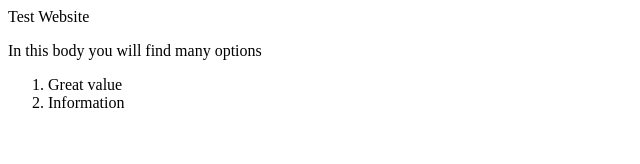
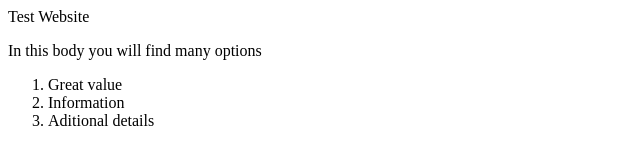
Before and after one commit to jerrgdr13/testpage2, a plain HTML site: page index.html in a window 1280 px wide. Shown: the whole page, without its empty margins (0-640 px from the left). Drawn offline with Linux system fonts and the light colour scheme.

Commit message:
Added new line

```diff
--- a/index.html
+++ b/index.html
@@ -6,5 +6,6 @@
 		<ol>
 			<li> Great value</li>
 			<li> Information </li>
+			<li>Aditional details</li>
 		</ol>
 </body>
```
